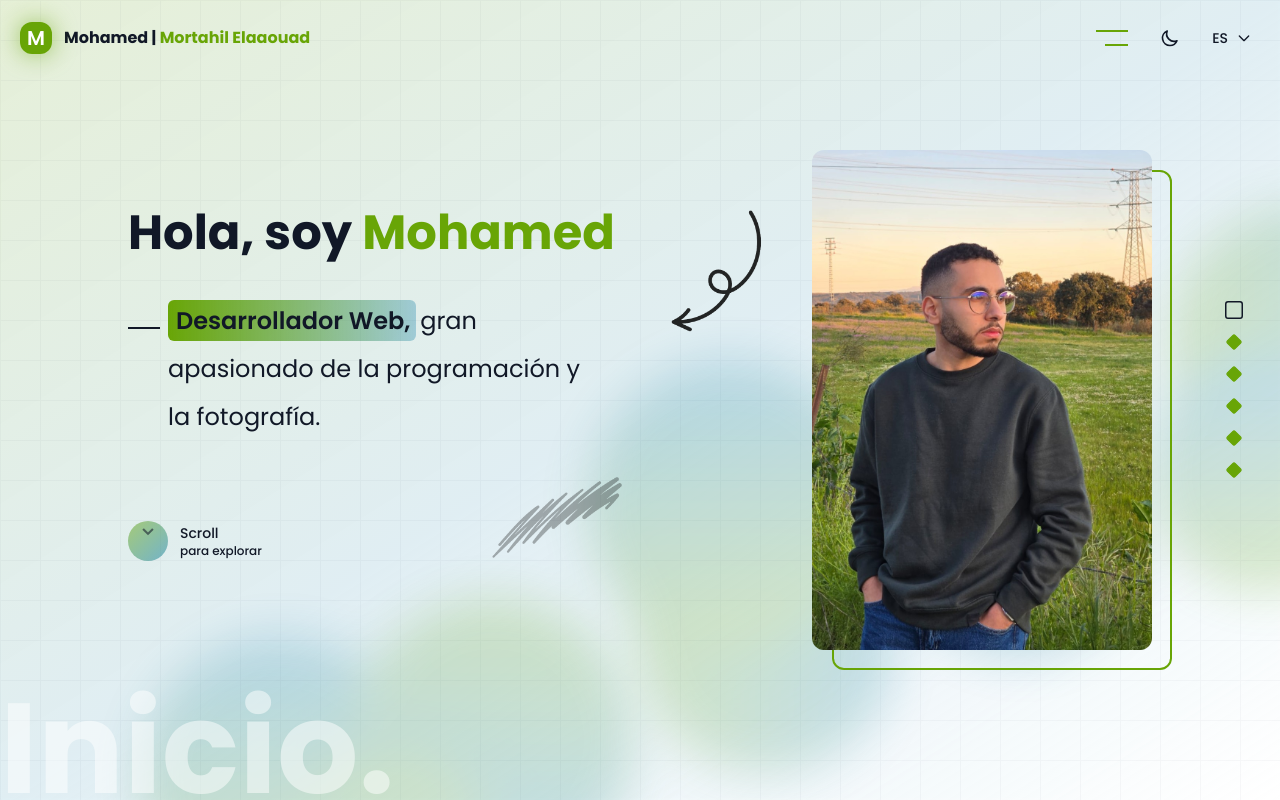
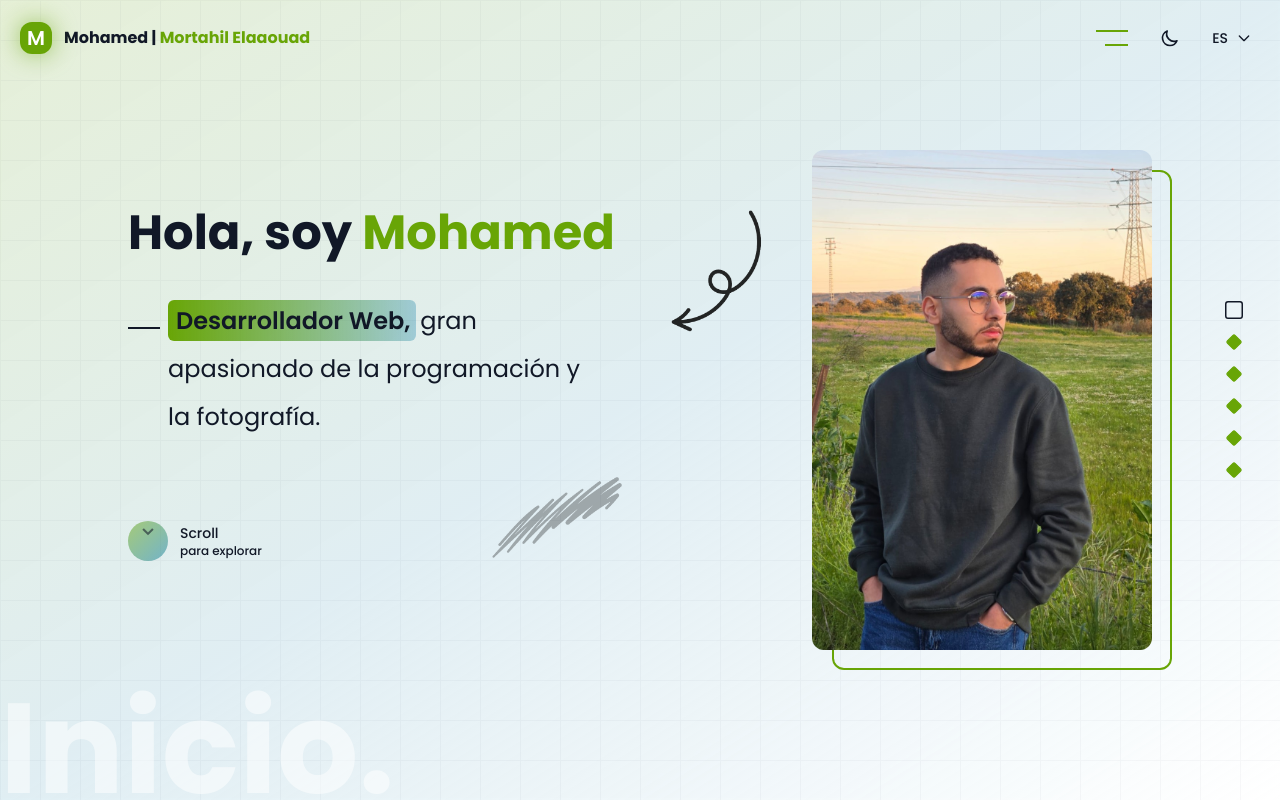
Before and after one commit to webdevmohamed/portfolio, a Vue app: page / in a window 1280 px wide. Built offline with nearby package versions, Linux system fonts and the light colour scheme.

Commit message:
Remove particle effect implementation from App.vue for performance optimization

```diff
--- a/src/App.vue
+++ b/src/App.vue
@@ -10,13 +10,6 @@
         <!-- Grid pattern -->
         <div
           class="absolute inset-0 bg-grid-pattern bg-grid opacity-[0.03] dark:opacity-[0.015] backdrop-blur-[1px] transition-opacity duration-300">
-        </div>
-
-        <div class="absolute inset-0 opacity-20 dark:opacity-10">
-          <div v-for="(particle, index) in particles" :key="index" class="absolute rounded-full blur-xl"
-               :class="`bg-gradient-to-${['b', 't', 'r', 'l'][index % 4]} dark:from-primary/80 dark:to-accent-blue/80 from-primary to-accent-blue`"
-               :style="`left:${particle.left}%; top:${particle.top}%; width:${particle.size}px; height:${particle.size}px;`">
-          </div>
         </div>
       </div>
 
@@ -61,13 +54,11 @@ import SkillsComponents from '@/components/SkillsComponents.vue'
 import ExperienceComponent from '@/components/ExperienceComponent.vue'
 import ContactComponent from '@/components/ContactComponent.vue'
 import NavigationDots from './components/NavigationDots.vue'
-import { computed, onBeforeMount, ref } from 'vue'
+import { computed } from 'vue'
 import SectionName from '@/components/UI/SectionName.vue'
 import { useNavigationStore } from '@/stores/navigation.js'
 
 const store = useNavigationStore();
-
-const particles = ref([]);
 
 const sectionComponentsMap = {
   home: HomeComponent,
@@ -137,15 +128,6 @@ const handleKeydown = (e) => {
     store.goToSection(store.sections.length - 1)
   }
 }
-
-onBeforeMount(() => {
-  for (let i = 0; i < 10; i++) {
-    const size = Math.random() * 100 + 200
-    const left = Math.random() * 100;
-    const top = Math.random() * 100;
-    particles.value.push({ size, left, top });
-  }
-})
 </script>
 
 <style scoped>
```
